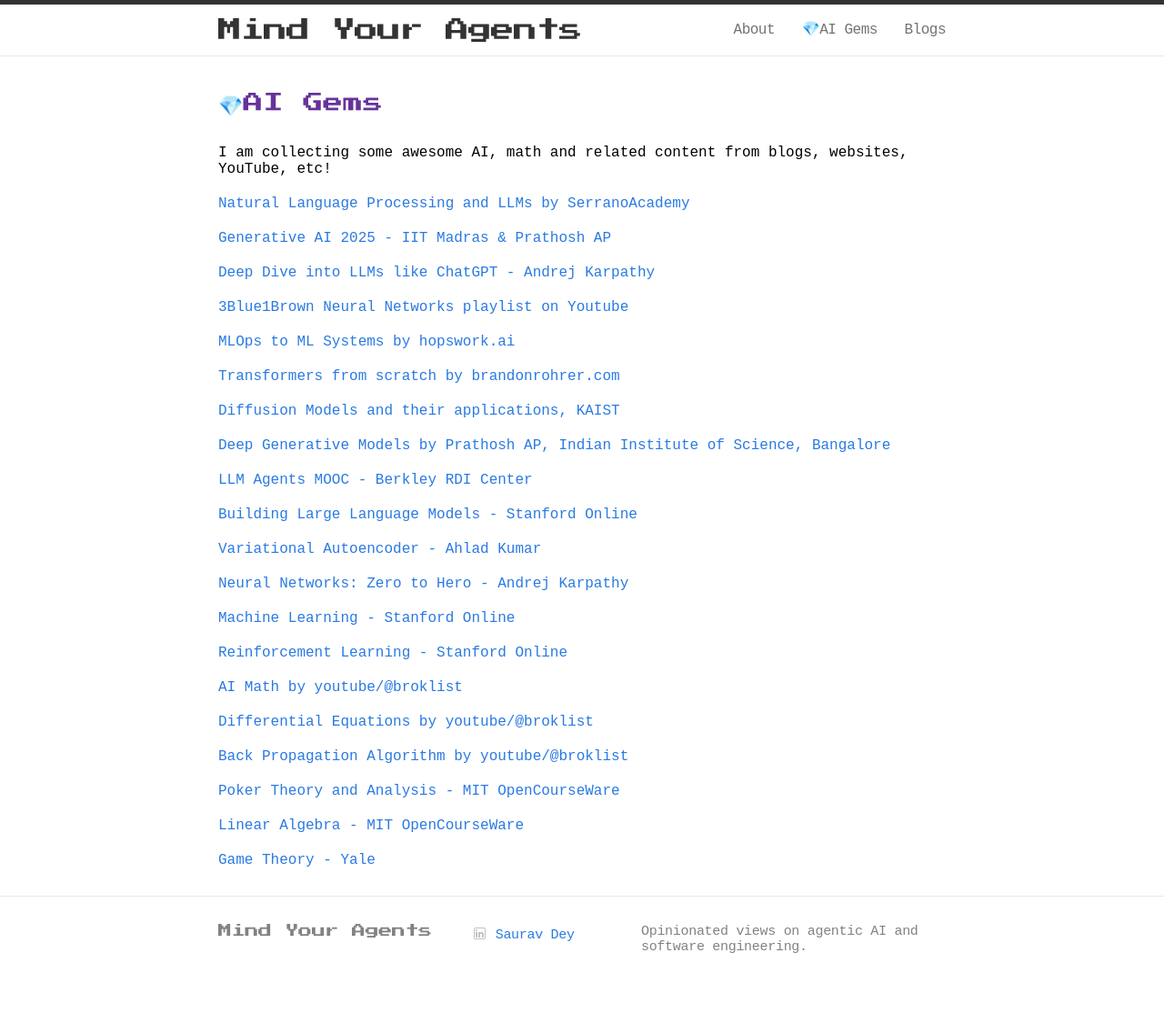
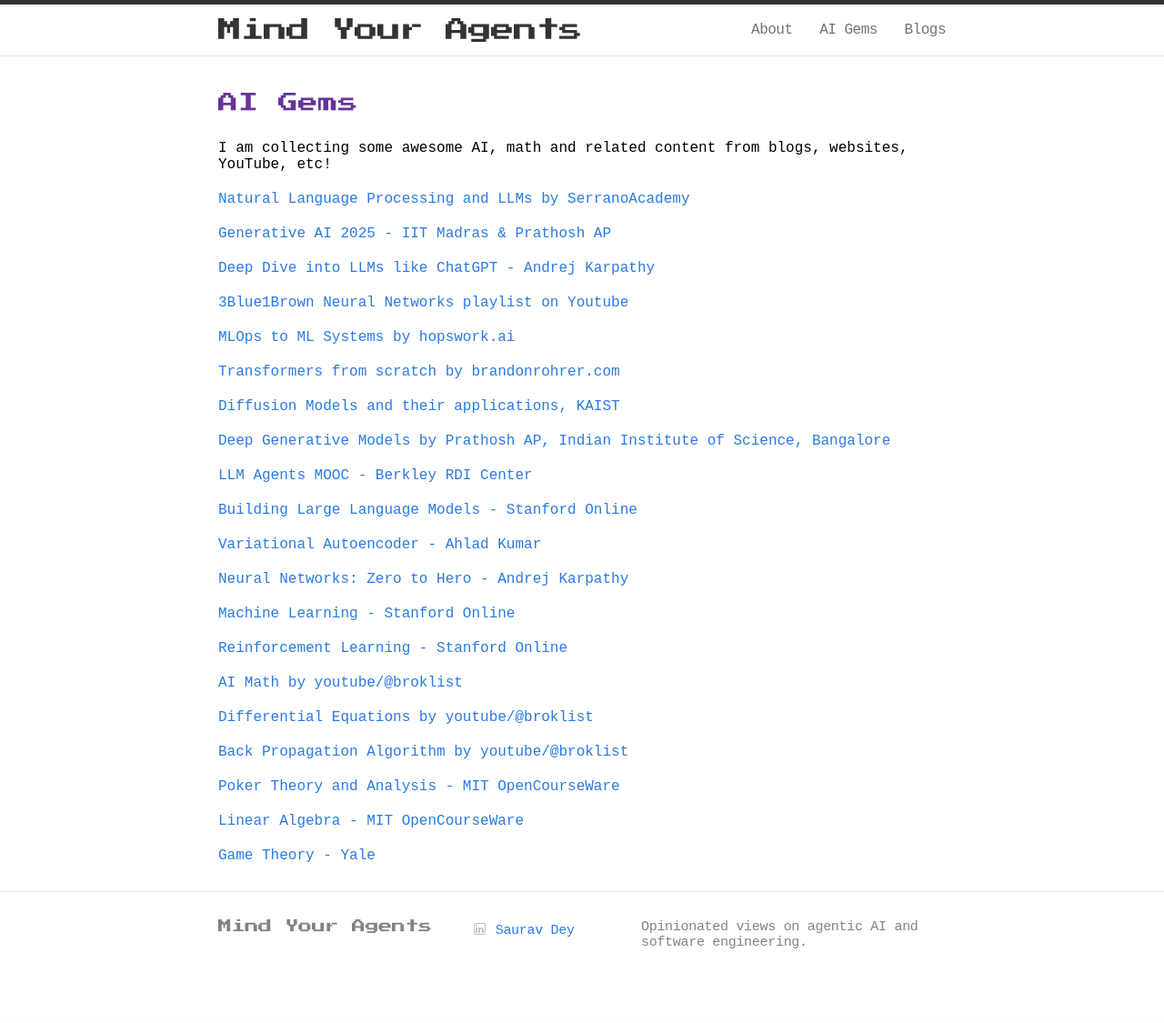
Before and after one commit to mindyouragents/mindyouragents.github.io, a Jekyll site: the page built from _pages/ai-gems.markdown, in a window 1280 px wide. Shown: the whole page at 91% size. Built offline with Jekyll 4.4.1, drawn with Linux system fonts in a browser that asks for light colours; some web fonts are replaced.

```diff
--- a/_pages/ai-gems.markdown
+++ b/_pages/ai-gems.markdown
@@ -1,6 +1,6 @@
 ---
 layout: page
-title: 💎AI Gems
+title: AI Gems
 permalink: /ai-gems/
 includelink: true
 comments: false
```
